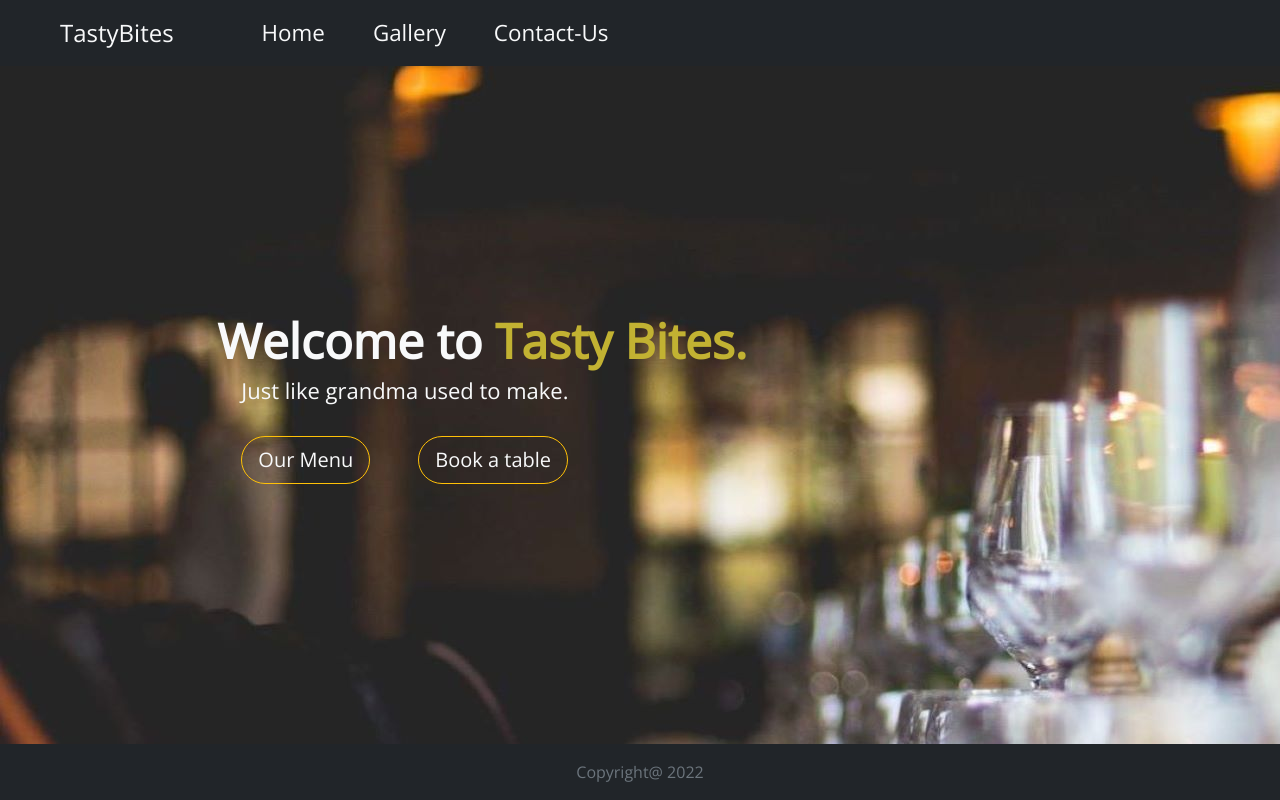
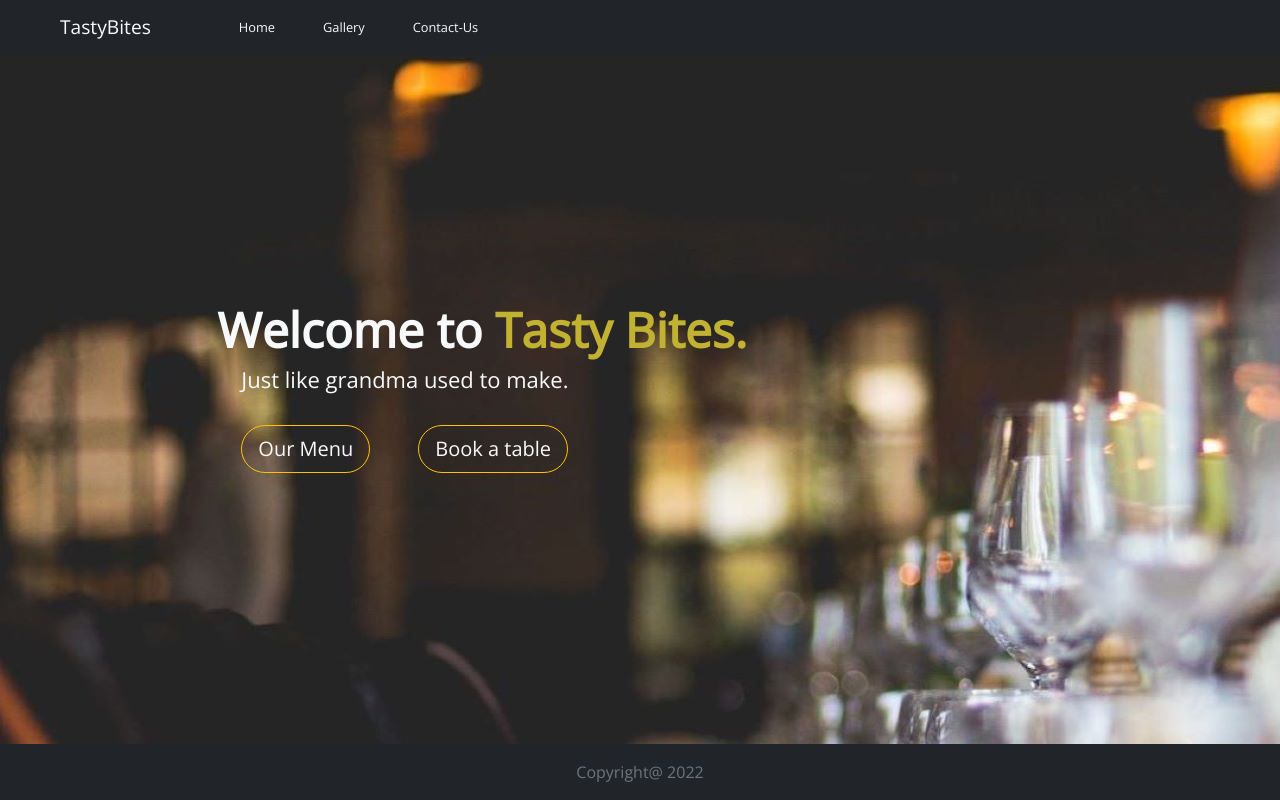
Before and after one commit to bushra514/Bootstrap-website, a plain HTML site: page index.html in a window 1280 px wide. Drawn offline with nearby package versions, Linux system fonts and the light colour scheme.

Commit message:
Update style.css

```diff
--- a/style.css
+++ b/style.css
@@ -5,7 +5,7 @@ body{
 }
 
 .navbar-brand{
-    font-size: 1.5em;
+    font-size: 1.2em;
 
 }
 
@@ -14,7 +14,7 @@ body{
 
 }
 .nav-item{
-    font-size: 1.4rem;
+    font-size: .8rem;
 }
 
 .navbar-nav li a:hover{
```
